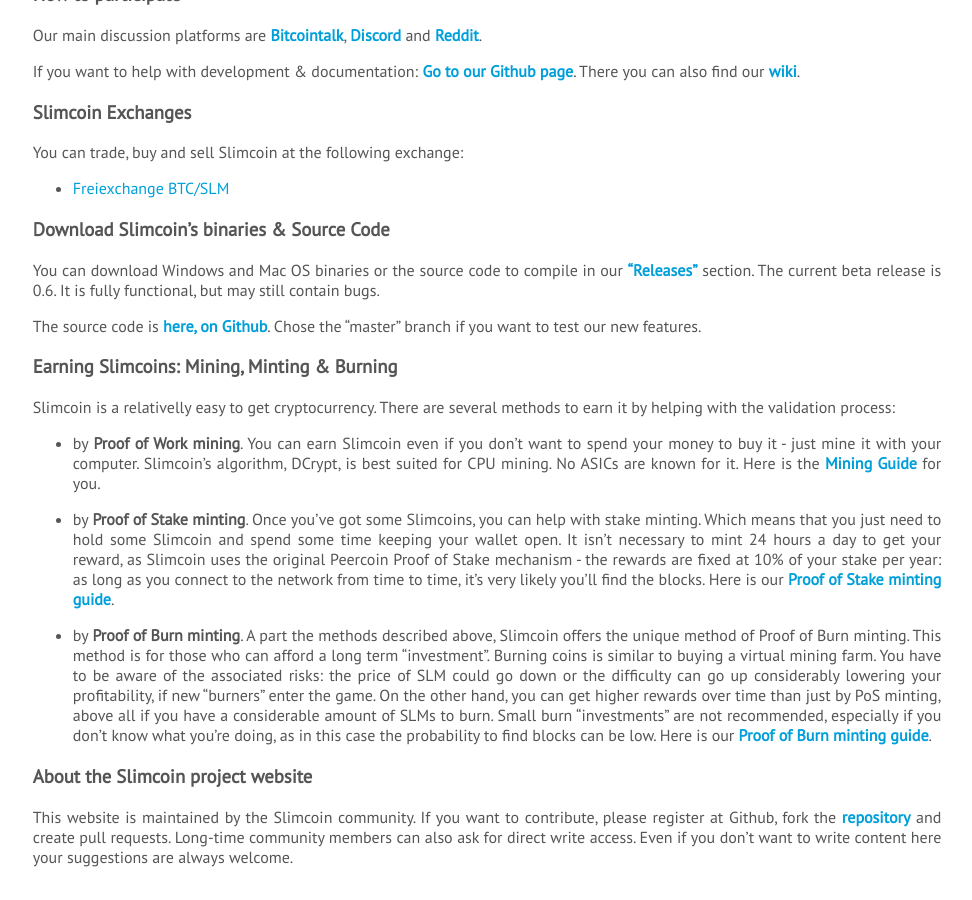
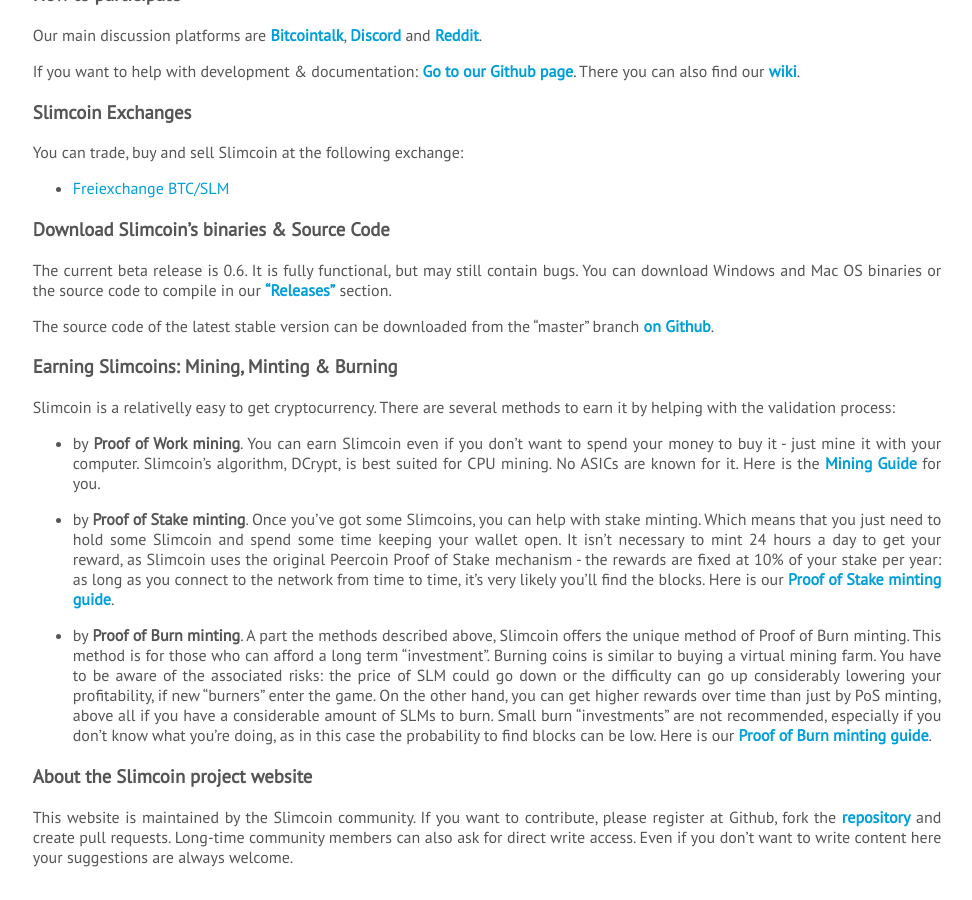
Before and after one commit to slimcoin-project/slimcoin-project.github.io, a Jekyll site: the page built from content/en/about-slimcoin.md, in a window 1280 px wide and 900 px high, scrolled down 458 px. Shown: the whole window, without its empty margins (153-1125 px from the left). Built offline with Jekyll 4.4.1, drawn with Linux system fonts in a browser that asks for light colours; some web fonts are replaced.

Commit message:
Update about-slimcoin.md

```diff
--- a/content/en/about-slimcoin.md
+++ b/content/en/about-slimcoin.md
@@ -52,9 +52,9 @@
 
 ### Download Slimcoin's binaries & Source Code
 
-You can download Windows and Mac OS binaries or the source code to compile in our ["Releases"](https://github.com/slimcoin-project/Slimcoin/releases) section. The current beta release is 0.6. It is fully functional, but may still contain bugs.
+The current beta release is 0.6. It is fully functional, but may still contain bugs. You can download Windows and Mac OS binaries or the source code to compile in our ["Releases"](https://github.com/slimcoin-project/Slimcoin/releases) section.
 
-The source code is [here, on Github](https://github.com/slimcoin-project/Slimcoin). Chose the "master" branch if you want to test our new features.
+The source code of the latest stable version can be downloaded from the "master" branch [on Github](https://github.com/slimcoin-project/Slimcoin).
 
 ### Earning Slimcoins: Mining, Minting & Burning
 
```
